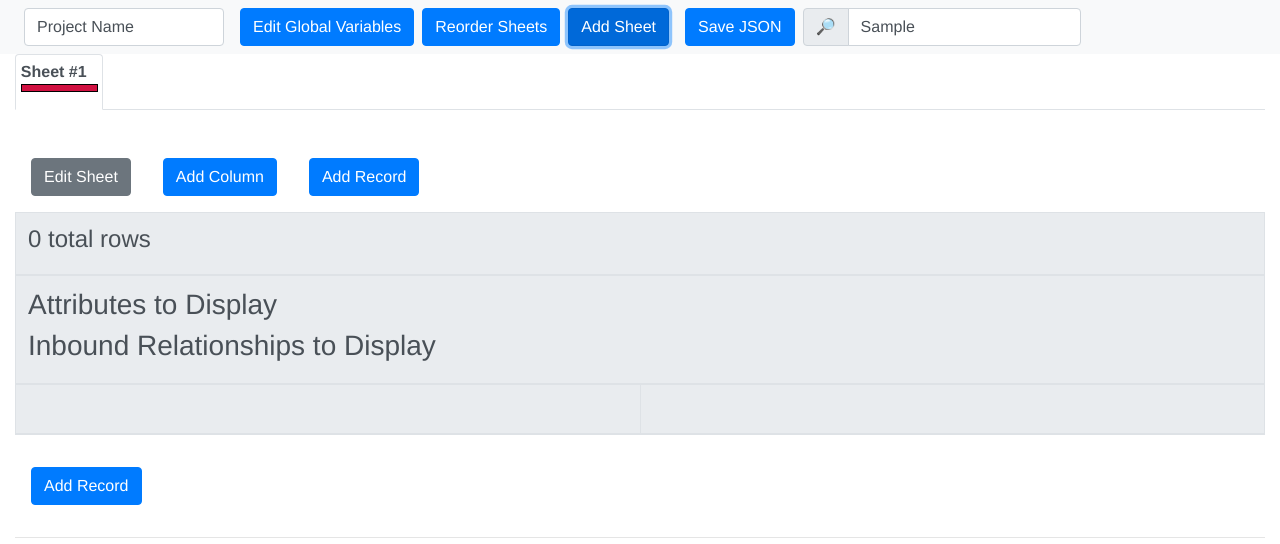
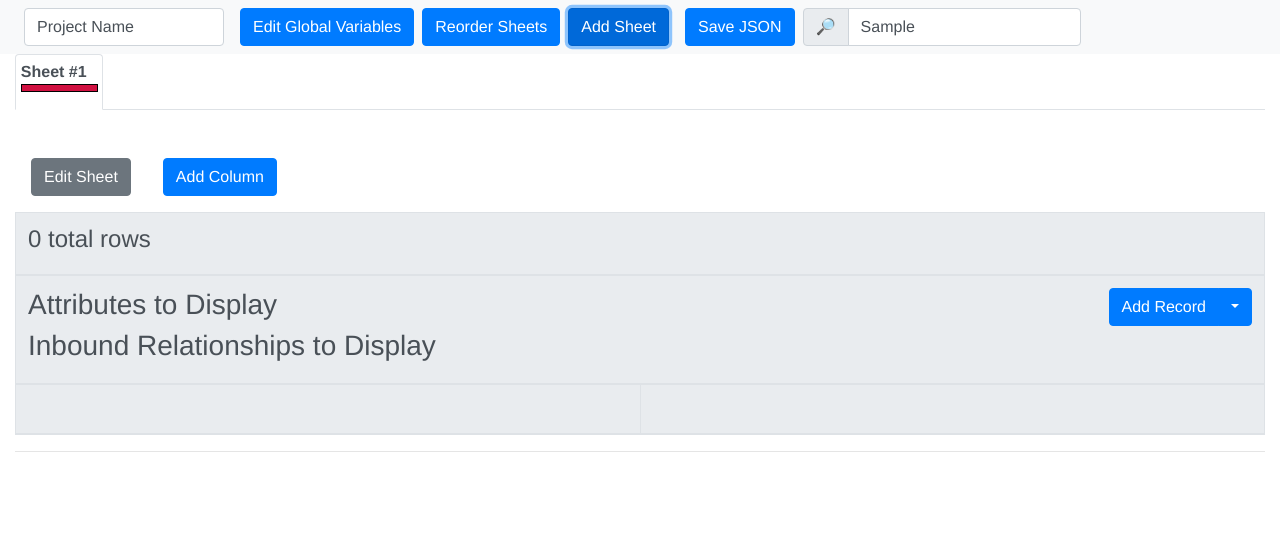
Before and after one commit to cheerfulstoic/json-db, a Vue app: page / in a window 1280 px wide. Both pictures are taken after typing "Sample" into the empty fields and a click on the button "Add Sheet". Shown: the top 544 px of the page. Built offline with nearby package versions, Linux system fonts and the light colour scheme.

Commit message:
Add 'Add Record' button to scrolling header, allow for options in how records are added

```diff
--- a/src/App.vue
+++ b/src/App.vue
@@ -9,7 +9,7 @@
 
       <button
         type="button"
-        class="btn btn btn-primary"
+        class="btn btn-primary"
         data-toggle="modal"
         data-target="#edit-sheets"
       >
--- a/src/components/Sheet.vue
+++ b/src/components/Sheet.vue
@@ -2,16 +2,14 @@
   <div>
     <button
       type="button"
-      class="btn btn btn-primary btn-secondary"
+      class="btn btn-spaced btn-primary btn-secondary"
       data-toggle="modal"
       data-target="#edit-sheet-modal"
     >
       Edit Sheet
     </button>
 
-    <button class="btn btn-primary" v-on:click="sheet.add_definition()">Add Column</button>
-
-    <button class="btn btn-primary add-row-btn" v-on:click="add_record('top')">Add Record</button>
+    <button class="btn btn-spaced btn-primary" v-on:click="sheet.add_definition()">Add Column</button>
 
     <BootstrapModal
       v-for="definition in sheet.definitions"
@@ -124,6 +122,21 @@
 
         <tr class="columns-to-display" ref="columns_to_display">
           <th colspan="100%">
+            <div class="btn-group" role="group" style="float: right">
+              <button class="btn btn-primary add-row-btn" v-on:click="add_record('top', false)">Add Record</button>
+
+              <div class="btn-group" role="group">
+                <button id="btnGroupDrop1" type="button" class="btn btn-primary dropdown-toggle" data-toggle="dropdown" aria-haspopup="true" aria-expanded="false">
+
+                </button>
+                <div class="dropdown-menu dropdown-menu-right" aria-labelledby="btnGroupDrop1">
+                  <a class="dropdown-item" v-on:click="add_record('top', false)">Add to top (default)</a>
+                  <a class="dropdown-item" v-on:click="add_record('bottom', false)">Add to bottom</a>
+                  <a class="dropdown-item" v-on:click="add_record('top', true)">Add with modal</a>
+                </div>
+              </div>
+            </div>
+
             <h3>Attributes to Display</h3>
             <div
               class="form-check form-check-inline"
@@ -225,7 +238,7 @@
           v-bind:id="'record-' + record._id"
         >
           <td>
-            <button v-on:click="edit_record(record)" type="button" class="btn btn btn-primary btn-secondary">
+            <button v-on:click="edit_record(record)" type="button" class="btn btn-spaced btn-primary btn-secondary">
               Edit
             </button>
           </td>
@@ -277,7 +290,6 @@
         </tr>
       </template>
     </table>
-    <button class="btn btn-primary add-row-btn" v-on:click="add_record('bottom')">Add Record</button>
 
     <BootstrapModal ok-only id="edit-sheet-modal" title="Edit Sheet">
       <div class="form-group">
@@ -570,12 +582,14 @@ export default defineComponent({
         referenceable_sheet_ids: [definition_info.sheet._id],
       })
     },
-    add_record(position: string): void {
+    add_record(position: string, in_modal: boolean): void {
       let record = this.sheet.add_row(position)
 
-      this.currently_edited_record = record
+      if (in_modal) {
+        this.currently_edited_record = record
 
-      this.edit_record(record)
+        this.edit_record(record)
+      }
 
       this.current_edit_new_record_position = position
     },
@@ -640,7 +654,7 @@ tr.selected td {
   background-color: rgba(0, 0, 0, 0.075);
 }
 
-.btn {
+.btn-spaced {
   margin: 1em;
 }
 
```
